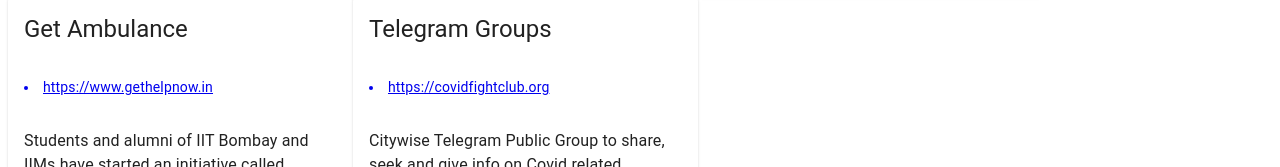
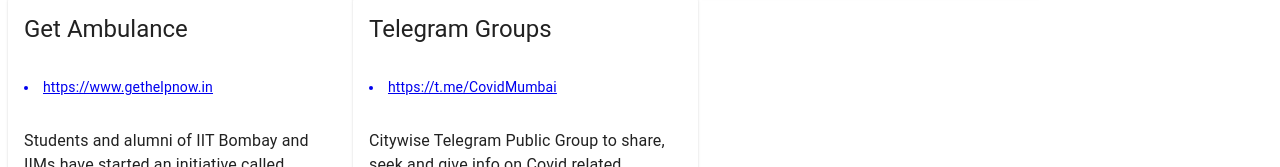
Before and after one commit to chetan-acharekar/covidinfo, a Next.js app: page /useful-links in a window 1280 px wide. Shown: the part 317-484 px from the top of the page. Built offline with nearby package versions, Linux system fonts and the light colour scheme.

Commit message:
corrected link

```diff
--- a/pages/useful-links.js
+++ b/pages/useful-links.js
@@ -57,7 +57,7 @@
             description:"Students and alumni of IIT Bombay and IIMs have started an initiative called HelpNow. HelpNow provides sanitized and well-equipped ambulances with ventilators, within 15 to 20 minutes across Mumbai, Pune, Delhi and Bengaluru.  24x7 network is available to patients, healthcare workers, hospitals, testing labs and Government bodies through the helpline number 88 99 88 99 52."
         },
         {
-            url:"https://covidfightclub.org",
+            url:"https://t.me/CovidMumbai",
             title:"Telegram Groups",
             description:"Citywise Telegram Public Group to share, seek and give info on Covid related matters. " +
                 " Please join and take and give help in these difficult times" +
```
